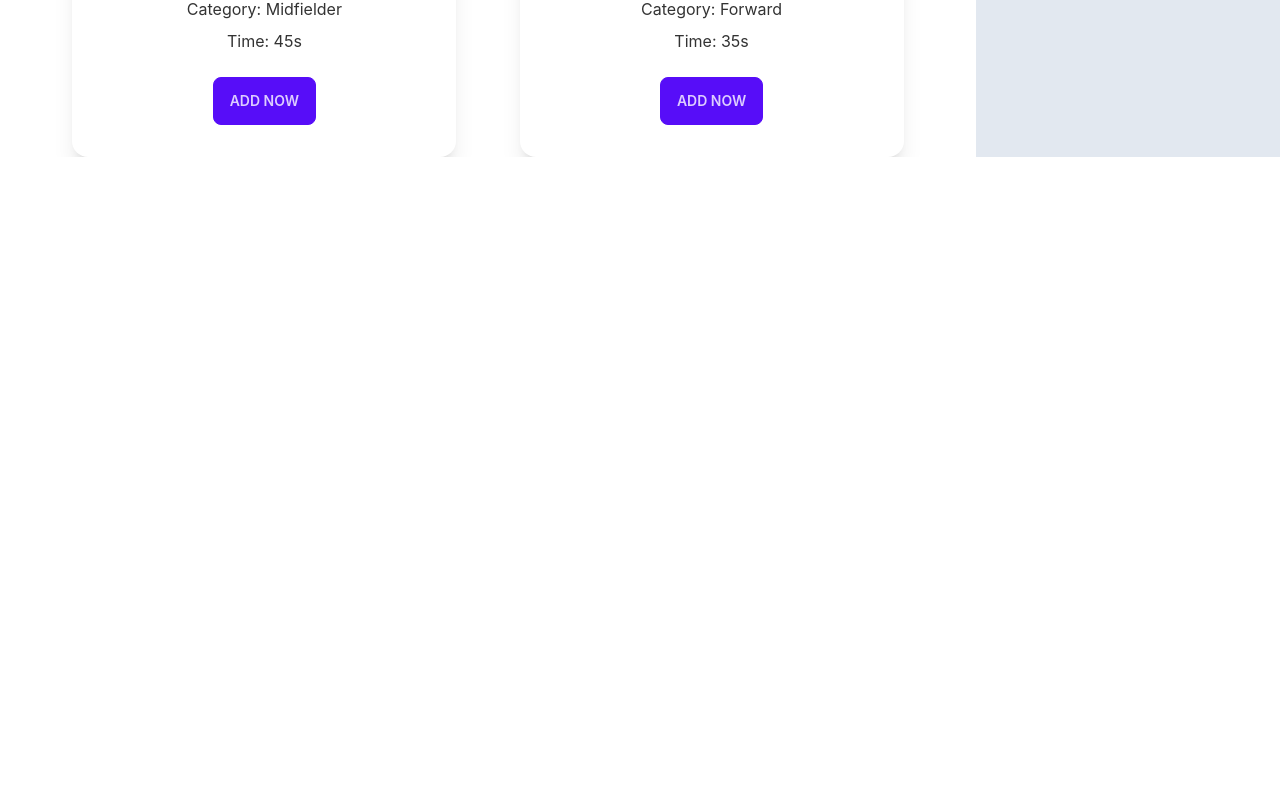
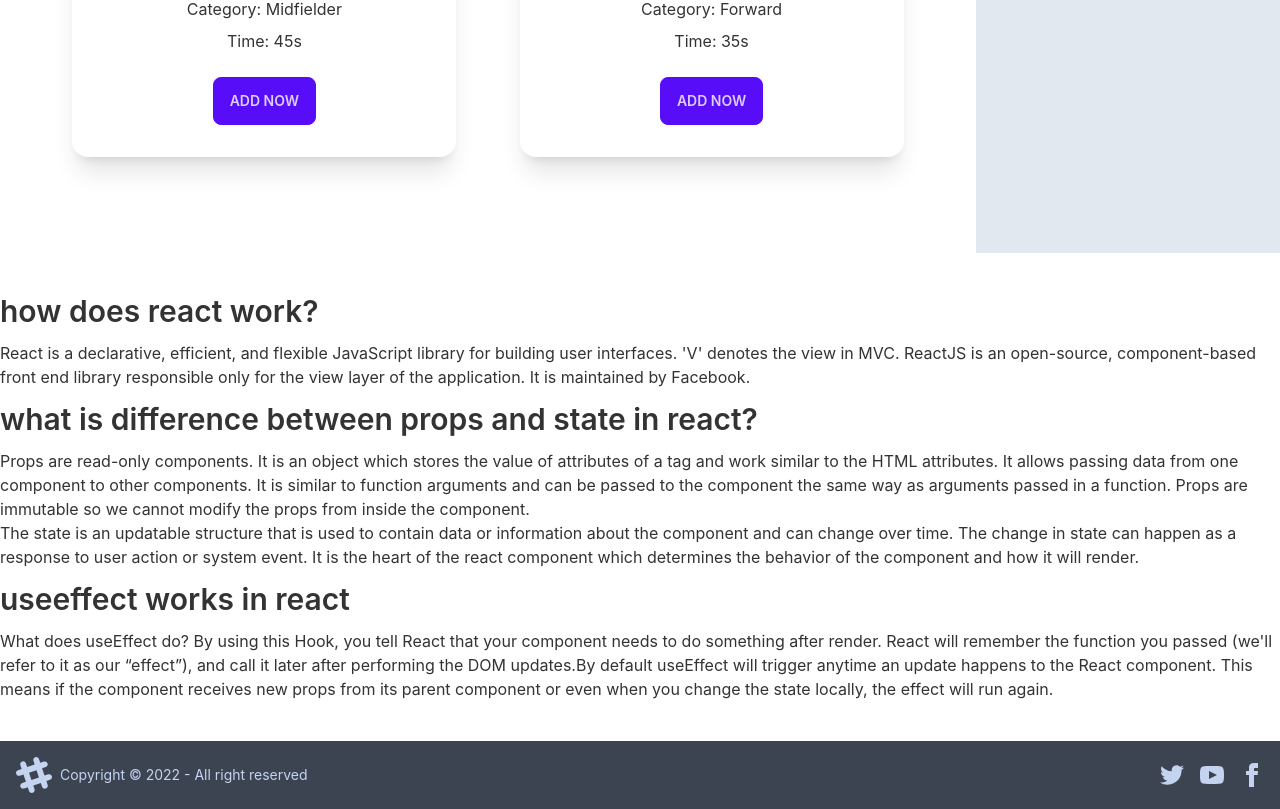
Before and after one commit to MDSadid-git/Liverpool-FC-Assignment8, a React (Create React App) app in the folder my-react/: page / in a window 1280 px wide. Shown: the part 1473-2282 px from the top of the page. Before the commit the page ends 1630 px from the top, so only its background shows below. Built offline with nearby package versions, Linux system fonts and the light colour scheme.

Commit message:
questions done

```diff
--- a/my-react/src/App.js
+++ b/my-react/src/App.js
@@ -1,7 +1,9 @@
 import { useEffect, useState } from "react";
 import "./App.css";
+import Footer from "./components/Footer/Footer";
 import LeftBart from "./components/LeftBar.js/LeftBart";
 import Right from "./components/Right.js/Right";
+import Questions from "./components/SimpleQU/Questions";
 
 function App() {
   const [players, setPlayers] = useState([]);
@@ -20,6 +22,7 @@
   }, []);
 
   return (
+    <div>
       <div className="App">
         <LeftBart
           players={players}
@@ -28,6 +31,9 @@
         ></LeftBart>
         <Right playersTime={playersTime}></Right>
       </div>
+      <Questions></Questions>
+      <Footer></Footer>
+    </div>
   );
 }
 
--- /dev/null
+++ b/my-react/src/components/Footer/Footer.js
@@ -0,0 +1,61 @@
+import React from "react";
+
+const Footer = () => {
+  return (
+    <div>
+      <footer className="footer items-center p-4 bg-neutral text-neutral-content">
+        <div className="items-center grid-flow-col">
+          <svg
+            width="36"
+            height="36"
+            viewBox="0 0 24 24"
+            xmlns="http://www.w3.org/2000/svg"
+            fillRule="evenodd"
+            clipRule="evenodd"
+            className="fill-current"
+          >
+            <path d="M22.672 15.226l-2.432.811.841 2.515c.33 1.019-.209 2.127-1.23 2.456-1.15.325-2.148-.321-2.463-1.226l-.84-2.518-5.013 1.677.84 2.517c.391 1.203-.434 2.542-1.831 2.542-.88 0-1.601-.564-1.86-1.314l-.842-2.516-2.431.809c-1.135.328-2.145-.317-2.463-1.229-.329-1.018.211-2.127 1.231-2.456l2.432-.809-1.621-4.823-2.432.808c-1.355.384-2.558-.59-2.558-1.839 0-.817.509-1.582 1.327-1.846l2.433-.809-.842-2.515c-.33-1.02.211-2.129 1.232-2.458 1.02-.329 2.13.209 2.461 1.229l.842 2.515 5.011-1.677-.839-2.517c-.403-1.238.484-2.553 1.843-2.553.819 0 1.585.509 1.85 1.326l.841 2.517 2.431-.81c1.02-.33 2.131.211 2.461 1.229.332 1.018-.21 2.126-1.23 2.456l-2.433.809 1.622 4.823 2.433-.809c1.242-.401 2.557.484 2.557 1.838 0 .819-.51 1.583-1.328 1.847m-8.992-6.428l-5.01 1.675 1.619 4.828 5.011-1.674-1.62-4.829z"></path>
+          </svg>
+          <p>Copyright © 2022 - All right reserved</p>
+        </div>
+        <div className="grid-flow-col gap-4 md:place-self-center md:justify-self-end">
+          <a href="/">
+            <svg
+              xmlns="http://www.w3.org/2000/svg"
+              width="24"
+              height="24"
+              viewBox="0 0 24 24"
+              className="fill-current"
+            >
+              <path d="M24 4.557c-.883.392-1.832.656-2.828.775 1.017-.609 1.798-1.574 2.165-2.724-.951.564-2.005.974-3.127 1.195-.897-.957-2.178-1.555-3.594-1.555-3.179 0-5.515 2.966-4.797 6.045-4.091-.205-7.719-2.165-10.148-5.144-1.29 2.213-.669 5.108 1.523 6.574-.806-.026-1.566-.247-2.229-.616-.054 2.281 1.581 4.415 3.949 4.89-.693.188-1.452.232-2.224.084.626 1.956 2.444 3.379 4.6 3.419-2.07 1.623-4.678 2.348-7.29 2.04 2.179 1.397 4.768 2.212 7.548 2.212 9.142 0 14.307-7.721 13.995-14.646.962-.695 1.797-1.562 2.457-2.549z"></path>
+            </svg>
+          </a>
+          <a href="/">
+            <svg
+              xmlns="http://www.w3.org/2000/svg"
+              width="24"
+              height="24"
+              viewBox="0 0 24 24"
+              className="fill-current"
+            >
+              <path d="M19.615 3.184c-3.604-.246-11.631-.245-15.23 0-3.897.266-4.356 2.62-4.385 8.816.029 6.185.484 8.549 4.385 8.816 3.6.245 11.626.246 15.23 0 3.897-.266 4.356-2.62 4.385-8.816-.029-6.185-.484-8.549-4.385-8.816zm-10.615 12.816v-8l8 3.993-8 4.007z"></path>
+            </svg>
+          </a>
+          <a href="/">
+            <svg
+              xmlns="http://www.w3.org/2000/svg"
+              width="24"
+              height="24"
+              viewBox="0 0 24 24"
+              className="fill-current"
+            >
+              <path d="M9 8h-3v4h3v12h5v-12h3.642l.358-4h-4v-1.667c0-.955.192-1.333 1.115-1.333h2.885v-5h-3.808c-3.596 0-5.192 1.583-5.192 4.615v3.385z"></path>
+            </svg>
+          </a>
+        </div>
+      </footer>
+    </div>
+  );
+};
+
+export default Footer;
--- a/my-react/src/components/LeftBar.js/LeftBart.js
+++ b/my-react/src/components/LeftBar.js/LeftBart.js
@@ -6,7 +6,7 @@
 
 const LeftBart = ({ players, setPlayersTime, playersTime }) => {
   return (
-    <div className="leftArea">
+    <div className="leftArea pb-24">
       <div>
         <div>
           <FontAwesomeIcon
--- /dev/null
+++ b/my-react/src/components/SimpleQU/Questions.js
@@ -0,0 +1,43 @@
+import React from "react";
+
+const Questions = () => {
+  return (
+    <div className="container m-auto my-10">
+      <h1 className="text-3xl font-semibold my-3">how does react work?</h1>
+      <p>
+        React is a declarative, efficient, and flexible JavaScript library for
+        building user interfaces. 'V' denotes the view in MVC. ReactJS is an
+        open-source, component-based front end library responsible only for the
+        view layer of the application. It is maintained by Facebook.
+      </p>
+      <h1 className="text-3xl font-semibold my-3">
+        what is difference between props and state in react?
+      </h1>
+      <p>
+        Props are read-only components. It is an object which stores the value
+        of attributes of a tag and work similar to the HTML attributes. It
+        allows passing data from one component to other components. It is
+        similar to function arguments and can be passed to the component the
+        same way as arguments passed in a function. Props are immutable so we
+        cannot modify the props from inside the component. <br />
+        The state is an updatable structure that is used to contain data or
+        information about the component and can change over time. The change in
+        state can happen as a response to user action or system event. It is the
+        heart of the react component which determines the behavior of the
+        component and how it will render.
+      </p>
+      <h1 className="text-3xl font-semibold my-3">useeffect works in react</h1>
+      <p>
+        What does useEffect do? By using this Hook, you tell React that your
+        component needs to do something after render. React will remember the
+        function you passed (we'll refer to it as our “effect”), and call it
+        later after performing the DOM updates.By default useEffect will trigger
+        anytime an update happens to the React component. This means if the
+        component receives new props from its parent component or even when you
+        change the state locally, the effect will run again.
+      </p>
+    </div>
+  );
+};
+
+export default Questions;
```
Lines whose indentation alone changed are shown as unchanged.
